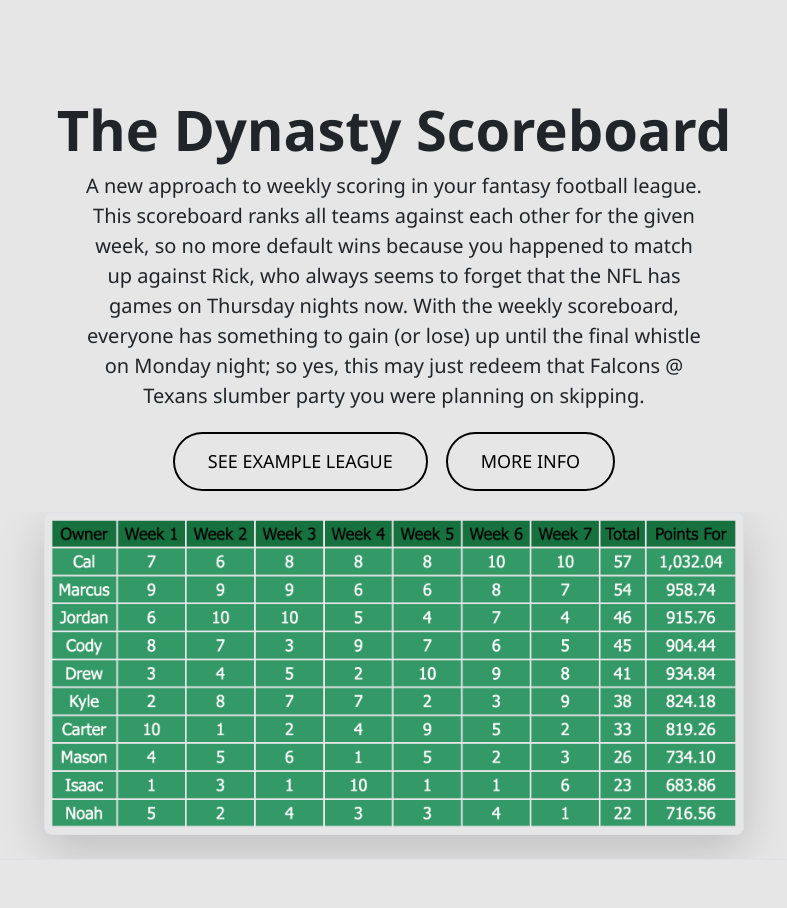
After one commit to drewpgilmore/dynasty, a Flask app: page /about in a window 1280 px wide. The commit adds this page. Shown: the whole page, without its empty margins (246-1033 px from the left). Run offline with Flask 2, Linux system fonts and the light colour scheme; parts of the project's set-up code (start-up, migrations or seed data) failed here and were passed over.

Commit message:
update about page content & style

```diff
--- a/static/main.css
+++ b/static/main.css
@@ -1,14 +1,45 @@
 /* Body */
 body {
     background-color: rgb(230, 230, 230);
+    /* background-color: rgb(50, 50, 50); */
+    font-family: monospace;
+    /* color: rgb(238, 219, 255); */
     text-align: center;
     font-family: 'Segoe UI', Tahoma, Geneva, Verdana, sans-serif;
 }
 
-/* Header */
+.about-btn {
+    border: 2px solid black;
+    background-color: rgb(230, 230, 230);
+    display: inline-block;
+    padding: 18px 24px;
+    border-radius: 40px;
+    text-decoration: none;
+    text-transform: uppercase;
+    font-size: 0.9em;
+    font-weight: 400;
+    line-height: 1;
+    transition: all 0.2s ease;
+    text-align: center;
+
+}
+
+.about-btn a {
+    color: black;
+}
+
+.about-btn:hover {
+    background-color: RGB(51,153,102);
+}
+
+.about-btn a:hover {
+    color: white;
+}
+
 #league-name {
     margin-top: 1em;
 }
+
 #league-subtitle {
     font-style: italic;
     font-weight: 200;
@@ -31,7 +62,6 @@ a:hover {
     margin-bottom: 1em;
 }
 
-/* Score Display */
 .form-select {
     width: 25%;
 }
@@ -47,7 +77,6 @@ a:hover {
     margin-right: 0.5em;
 }
 
-/* Table */
 table {
     background-color: RGB(51,153,102);
     color: white;
@@ -88,7 +117,7 @@ th {
     background-color: lightslategray;
     color: black;
 }
-/* Footer */
+
 button {
     margin: 5px;
 }
--- /dev/null
+++ b/templates/about.html
@@ -0,0 +1,36 @@
+<!doctype html>
+<html lang="en">
+  <head>
+    <meta charset="utf-8">
+    <meta http-equiv="X-UA-Compatible" content="IE=edge">
+    <meta name="viewport" content="width=device-width, initial-scale=1">
+    <!-- The above 3 meta tags *must* come first in the head; any other head content must come *after* these tags -->
+    <title>Dynasty Scoreboard</title>
+    <link rel="icon" href="../static/images/ed_logo.png">
+    <!-- Bootstrap -->
+    <link href="https://cdn.jsdelivr.net/npm/bootstrap@5.2.1/dist/css/bootstrap.min.css" rel="stylesheet" integrity="sha384-iYQeCzEYFbKjA/T2uDLTpkwGzCiq6soy8tYaI1GyVh/UjpbCx/TYkiZhlZB6+fzT" crossorigin="anonymous">
+    <link rel="stylesheet" href="{{ url_for('static', filename='main.css') }}">
+    <script src="https://cdn.jsdelivr.net/npm/bootstrap@5.2.1/dist/js/bootstrap.bundle.min.js" integrity="sha384-u1OknCvxWvY5kfmNBILK2hRnQC3Pr17a+RTT6rIHI7NnikvbZlHgTPOOmMi466C8" crossorigin="anonymous"></script>
+  </head>
+<body>
+    <div class="px-4 pt-5 my-5 text-center border-bottom">
+        <h1 class="display-4 fw-bold">The Dynasty Scoreboard</h1>
+        <div class="col-lg-6 mx-auto">
+            <p class="lead mb-3">
+                A new approach to weekly scoring in your fantasy football league.<br>
+                This scoreboard ranks all teams against each other for the given week, so no more default wins because you happened to match up against Rick, who always seems to forget that the NFL has games on Thursday nights now.
+                With the weekly scoreboard, everyone has something to gain (or lose) up until the final whistle on Monday night; so yes, this may just redeem that Falcons @ Texans slumber party you were planning on skipping.
+            </p>
+          <div class="d-grid gap-2 d-sm-flex justify-content-sm-center mb-3">
+            <button type="button" class="about-btn"><a id="scoreboard-button" href="{{ url_for('scoreboard') }}">See example league</a></button>
+            <button type="button" class="about-btn"><a id="scoreboard-button" href="{{ url_for('scoreboard') }}">More info</a></button>
+          </div>
+        </div>
+        <div class="overflow-hidden" style="max-height: 50vh;">
+          <div class="container px-5">
+            <img src="../static/images/sample.png" class="img-fluid border rounded-3 shadow-lg mb-4" alt="Example image" width="700" height="500" loading="lazy">
+          </div>
+        </div>
+      </div>
+</body>
+</html>
```
Also changed, not shown: static/images/sample.png (added).
